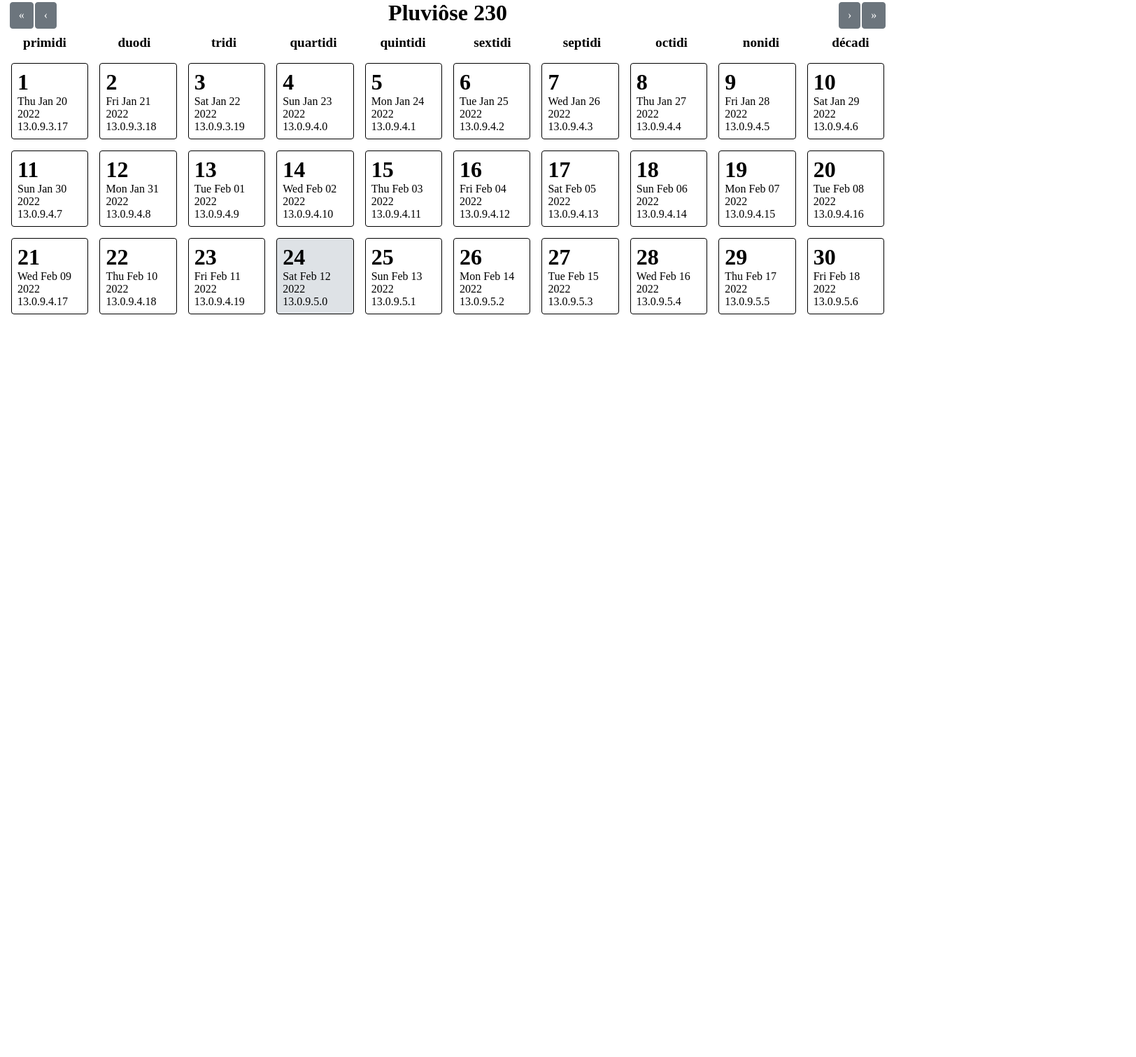
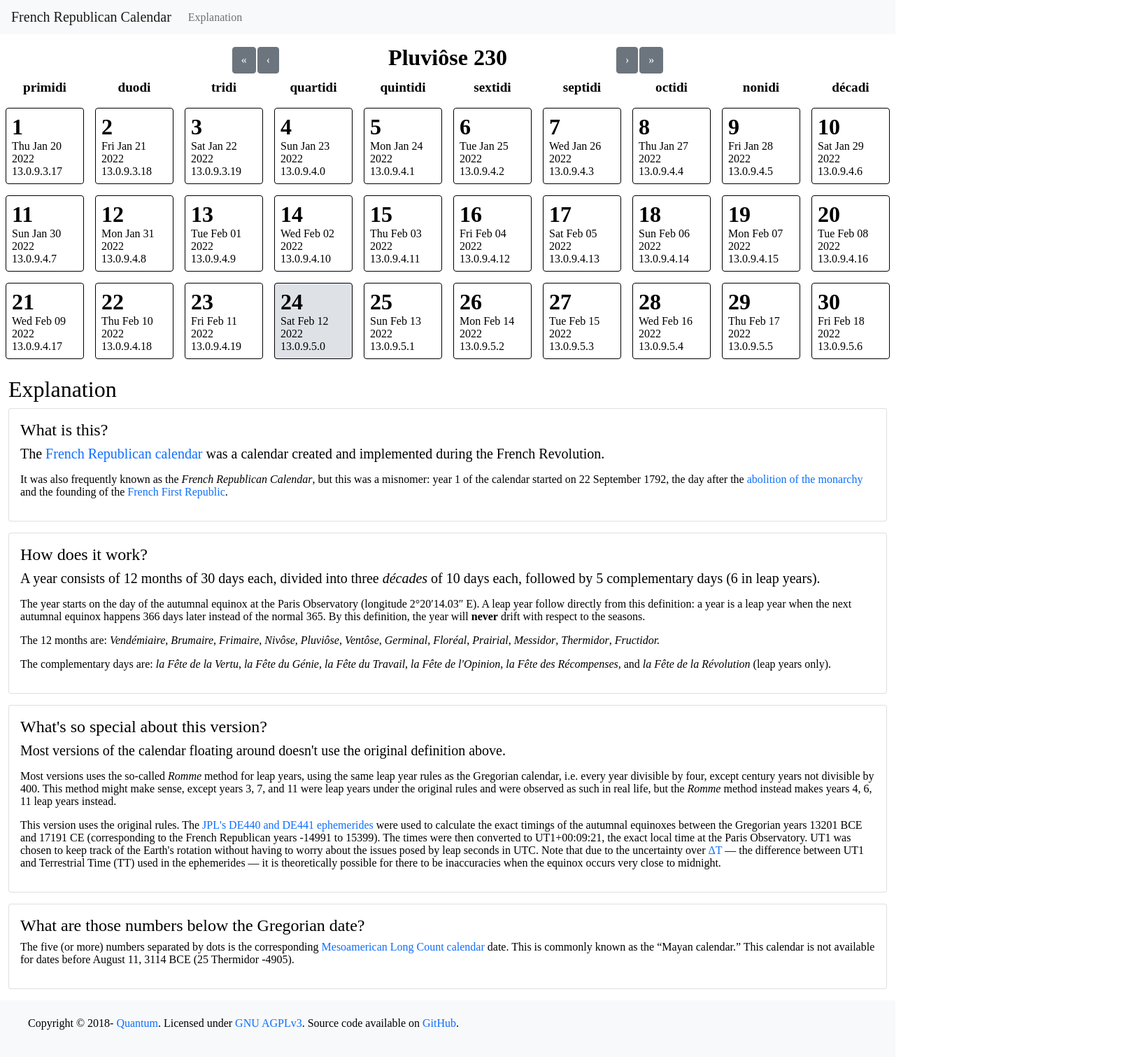
Before and after one commit to quantum5/qcal, a React (Create React App) app: page /230/5 in a window 1280 px wide. Shown: the whole page at 70% size, 1624 px wide, since content can reach past the window. Before the commit the page ends 800 px from the top, so only its background shows below. Built offline with nearby package versions, Linux system fonts and the light colour scheme.

Commit message:
Add surrounding page

```diff
--- a/package.json
+++ b/package.json
@@ -42,5 +42,8 @@
       "last 1 firefox version",
       "last 1 safari version"
     ]
+  },
+  "devDependencies": {
+    "@types/bootstrap": "^5.1.9"
   }
 }
--- a/public/index.html
+++ b/public/index.html
@@ -1,43 +1,104 @@
 <!DOCTYPE html>
 <html lang="en">
-  <head>
-    <meta charset="utf-8" />
-    <link rel="icon" href="%PUBLIC_URL%/favicon.ico" />
-    <meta name="viewport" content="width=device-width, initial-scale=1" />
-    <meta name="theme-color" content="#000000" />
-    <meta
-      name="description"
-      content="Web site created using create-react-app"
-    />
-    <link rel="apple-touch-icon" href="%PUBLIC_URL%/logo192.png" />
-    <!--
-      manifest.json provides metadata used when your web app is installed on a
-      user's mobile device or desktop. See https://developers.google.com/web/fundamentals/web-app-manifest/
-    -->
-    <link rel="manifest" href="%PUBLIC_URL%/manifest.json" />
-    <!--
-      Notice the use of %PUBLIC_URL% in the tags above.
-      It will be replaced with the URL of the `public` folder during the build.
-      Only files inside the `public` folder can be referenced from the HTML.
+<head>
+    <meta charset="utf-8"/>
+    <link rel="icon" href="%PUBLIC_URL%/favicon.ico"/>
+    <meta name="viewport" content="width=device-width, initial-scale=1"/>
+    <meta name="theme-color" content="#000000"/>
+    <meta name="description" content="Interactive French Republican Calendar (a.k.a. French Revolutionary Calendar)."/>
+    <link rel="apple-touch-icon" href="%PUBLIC_URL%/logo192.png"/>
+    <link rel="manifest" href="%PUBLIC_URL%/manifest.json"/>
+    <title>French Republican Calendar (a.k.a. French Revolutionary Calendar)</title>
+</head>
+<body>
+<nav class="navbar navbar-expand-lg navbar-light">
+    <div class="container">
+        <a class="navbar-brand" href="#">French Republican Calendar</a>
+        <button class="navbar-toggler" type="button" data-bs-toggle="collapse" data-bs-target="#nav-anchors"
+                aria-controls="nav-anchors" aria-expanded="false" aria-label="Toggle navigation">
+            <span class="navbar-toggler-icon"></span>
+        </button>
 
-      Unlike "/favicon.ico" or "favicon.ico", "%PUBLIC_URL%/favicon.ico" will
-      work correctly both with client-side routing and a non-root public URL.
-      Learn how to configure a non-root public URL by running `npm run build`.
-    -->
-    <title>React App</title>
-  </head>
-  <body>
-    <noscript>You need to enable JavaScript to run this app.</noscript>
-    <div id="root"></div>
-    <!--
-      This HTML file is a template.
-      If you open it directly in the browser, you will see an empty page.
-
-      You can add webfonts, meta tags, or analytics to this file.
-      The build step will place the bundled scripts into the <body> tag.
-
-      To begin the development, run `npm start` or `yarn start`.
-      To create a production bundle, use `npm run build` or `yarn build`.
-    -->
-  </body>
+        <div class="collapse navbar-collapse" id="nav-anchors">
+            <ul class="nav navbar-nav mr-auto">
+                <li class="nav-item">
+                    <a class="nav-link" href="#explanation">Explanation</a>
+                </li>
+            </ul>
+        </div>
+    </div>
+</nav>
+<noscript>You need to enable JavaScript to run this app.</noscript>
+<div id="root"></div>
+<div class="main">
+    <h2 id="explanation">Explanation</h2>
+    <div class="card">
+        <div class="card-body">
+            <h4 class="card-title">What is this?</h4>
+            <p class="lead">The <a href="https://en.wikipedia.org/wiki/French_Republican_calendar">French Republican
+                calendar</a> was a calendar created and implemented during the French Revolution.</p>
+            <p>It was also frequently known as the <em>French Republican Calendar</em>, but this was a misnomer: year 1
+                of the calendar started on 22 September 1792, the day after the
+                <a href="https://en.wikipedia.org/wiki/Proclamation_of_the_abolition_of_the_monarchy">abolition of the
+                    monarchy</a> and the founding of the <a href="https://en.wikipedia.org/wiki/French_First_Republic">French
+                    First Republic</a>.</p>
+        </div>
+    </div>
+    <div class="card">
+        <div class="card-body">
+            <h4 class="card-title">How does it work?</h4>
+            <p class="lead">A year consists of 12 months of 30 days each, divided into three <em>décades</em> of 10 days
+                each, followed by 5 complementary days (6 in leap years).</p>
+            <p>The year starts on the day of the autumnal equinox at the Paris Observatory (longitude 2°20′14.03″ E). A
+                leap year follow directly from this definition: a year is a leap year when the next autumnal equinox
+                happens 366 days later instead of the normal 365. By this definition, the year will <b>never</b> drift
+                with respect to the seasons.</p>
+            <p>The 12 months are: <em>Vendémiaire</em>, <em>Brumaire</em>, <em>Frimaire</em>, <em>Nivôse</em>, <em>Pluviôse</em>,
+                <em>Ventôse</em>, <em>Germinal</em>, <em>Floréal</em>, <em>Prairial</em>, <em>Messidor</em>, <em>Thermidor</em>,
+                <em>Fructidor.</em></p>
+            <p>The complementary days are: <em>la Fête de la Vertu</em>, <em>la Fête du Génie</em>, <em>la Fête du
+                Travail</em>, <em>la Fête de l'Opinion</em>, <em>la Fête des Récompenses,</em> and <em>la Fête de la
+                Révolution</em> (leap years only).</p>
+        </div>
+    </div>
+    <div class="card">
+        <div class="card-body">
+            <h4 class="card-title">What's so special about this version?</h4>
+            <p class="lead">Most versions of the calendar floating around doesn't use the original definition above.</p>
+            <p>Most versions uses the so-called <em>Romme</em> method for leap years, using the same leap year rules as
+                the Gregorian calendar, i.e. every year divisible by four, except century years not divisible by 400.
+                This method might make sense, except years 3, 7, and 11 were leap years under the original rules and
+                were observed as such in real life, but the <em>Romme</em> method instead makes years 4, 6, 11 leap
+                years instead.</p>
+            <p>This version uses the original rules. The <a href="https://ssd.jpl.nasa.gov/planets/eph_export.html">JPL's
+                DE440 and DE441 ephemerides</a> were used to calculate the exact timings of the autumnal equinoxes
+                between the Gregorian years 13201 BCE and 17191 CE (corresponding to the French Republican years -14991
+                to 15399). The times were then converted to UT1+00:09:21, the exact local time at the Paris Observatory.
+                UT1 was chosen to keep track of the Earth's rotation without having to worry about the issues posed by
+                leap seconds in UTC. Note that due to the uncertainty over
+                <a href="https://en.wikipedia.org/wiki/%CE%94T_(timekeeping)">ΔT</a> — the difference between UT1 and
+                Terrestrial Time (TT) used in the ephemerides — it is theoretically possible for there to be
+                inaccuracies when the equinox occurs very close to midnight.</p>
+        </div>
+    </div>
+    <div class="card">
+        <div class="card-body">
+            <h4 class="card-title">What are those numbers below the Gregorian date?</h4>
+            <p>The five (or more) numbers separated by dots is the corresponding
+                <a href="https://en.wikipedia.org/wiki/Mesoamerican_Long_Count_calendar">Mesoamerican Long Count
+                    calendar</a> date. This is commonly known as the &ldquo;Mayan calendar.&rdquo; This calendar is not
+                available for dates before August 11, 3114 BCE (25 Thermidor -4905).</p>
+        </div>
+    </div>
+</div>
+<footer class="footer">
+    <div class="container">
+        <p class="text-muted">Copyright &copy; 2018-<%= new Date().getFullYear() %> <a href="https://quantum5.ca">Quantum</a>.
+            Licensed under
+            <a href="https://www.gnu.org/licenses/agpl-3.0.en.html">GNU AGPLv3</a>. Source code available on
+            <a href="https://github.com/quantum5/frcal">GitHub</a>.<br>
+        </p>
+    </div>
+</footer>
+</body>
 </html>
--- a/src/Calendar.scss
+++ b/src/Calendar.scss
@@ -11,8 +11,18 @@
 
 .Calendar-head {
     display: flex;
+    justify-content: center;
     font-size: 2em;
     font-weight: 600;
+    position: sticky;
+    top: 0;
+    background: white;
+    margin-top: -$spacer * 4;
+    margin-left: -$spacer;
+    margin-right: -$spacer;
+    padding-top: $spacer * 4;
+    padding-left: $spacer;
+    padding-right: $spacer;
 
     .btn {
         margin: 0 1px;
@@ -29,6 +39,7 @@
 
 .Calendar-month-name {
     flex: 1;
+    max-width: 30rem;
     text-align: center;
 }
 
@@ -39,7 +50,6 @@
 @include media-breakpoint-up(md) {
     .Month-decade {
         @include make-row();
-        padding: 0 0.5em;
 
         > * {
             @include make-col-ready();
--- /dev/null
+++ b/src/consts.scss
@@ -0,0 +1 @@
+$calendar-width: 1600px;
--- a/src/index.scss
+++ b/src/index.scss
@@ -2,3 +2,70 @@
 @import 'bootstrap/scss/variables';
 @import 'bootstrap/scss/mixins';
 @import 'bootstrap/scss/reboot';
+@import 'bootstrap/scss/navbar';
+@import 'bootstrap/scss/transitions';
+@import 'bootstrap/scss/type';
+@import 'bootstrap/scss/card';
+@import './consts';
+
+body {
+  padding-top: $spacer * 4;
+  position: relative;
+}
+
+#root {
+  max-width: $calendar-width;
+  margin: 0 auto;
+}
+
+nav.navbar {
+  background: $light;
+  position: fixed;
+  top: 0;
+  z-index: 1;
+  left: 0;
+  right: 0;
+
+  .container {
+    width: $calendar-width;
+    margin: 0 auto;
+    padding: 0 1em;
+  }
+}
+
+.main {
+  max-width: $calendar-width;
+  margin-top: $spacer;
+  @include make-container();
+
+  .card {
+    margin-bottom: $spacer;
+  }
+}
+
+html {
+  scroll-padding-top: $spacer * 4;
+}
+
+@supports not (scroll-padding-top: 80px) {
+  h1, h2, h3, h4, h5, h6, .footnotes li {
+    margin-top: -$spacer * 4;
+    padding-top: $spacer * 4;
+  }
+}
+
+a {
+  text-decoration: none;
+}
+
+.footer {
+  background: $light;
+  min-height: $spacer * 4;
+  padding: ($spacer * 4 - $font-size-base) / 2;
+
+  .container {
+    width: $calendar-width;
+    margin: 0 auto;
+    padding: 0 1em;
+  }
+}
--- a/src/index.tsx
+++ b/src/index.tsx
@@ -1,5 +1,6 @@
 import React from 'react';
 import ReactDOM from 'react-dom';
+import 'bootstrap/js/dist/collapse';
 import './index.scss';
 import App from './App';
 import reportWebVitals from './reportWebVitals';
```
Also changed, not shown: 1 other file (tests, documents, lock files or other folders).
